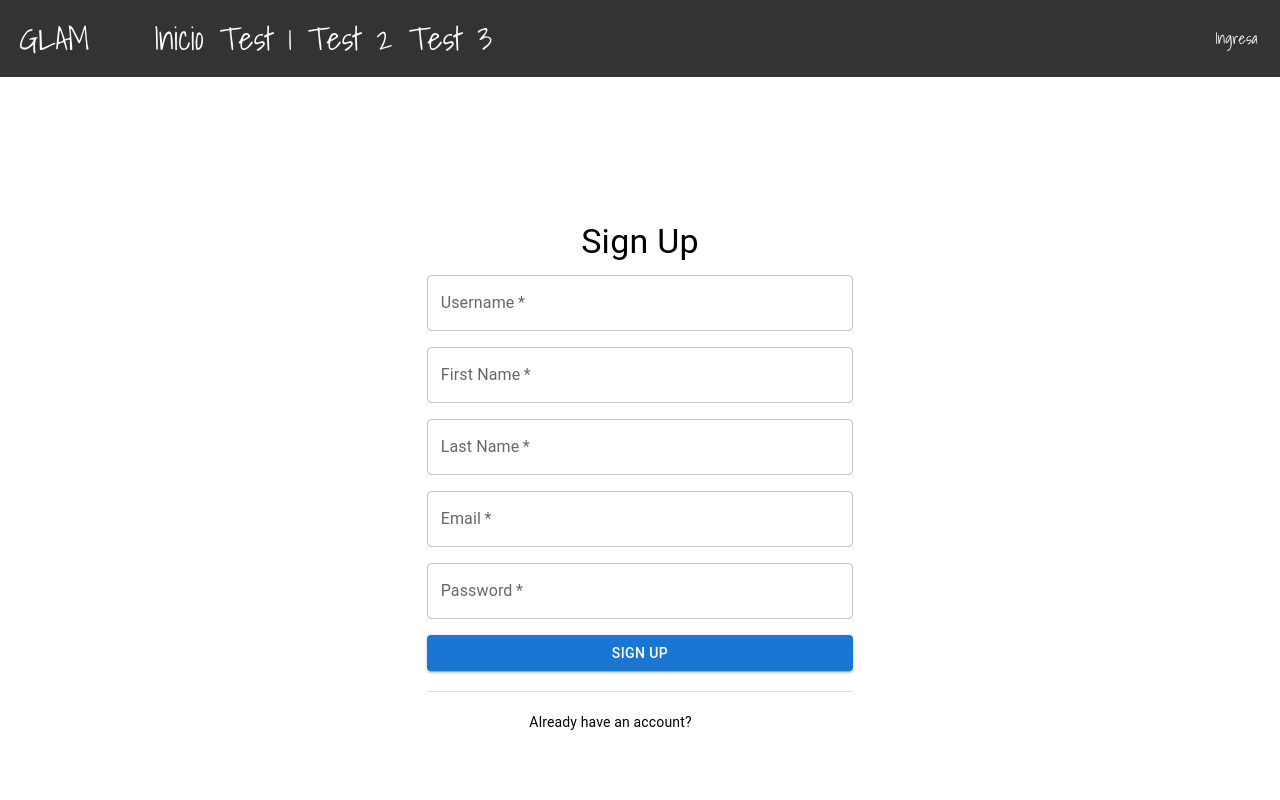
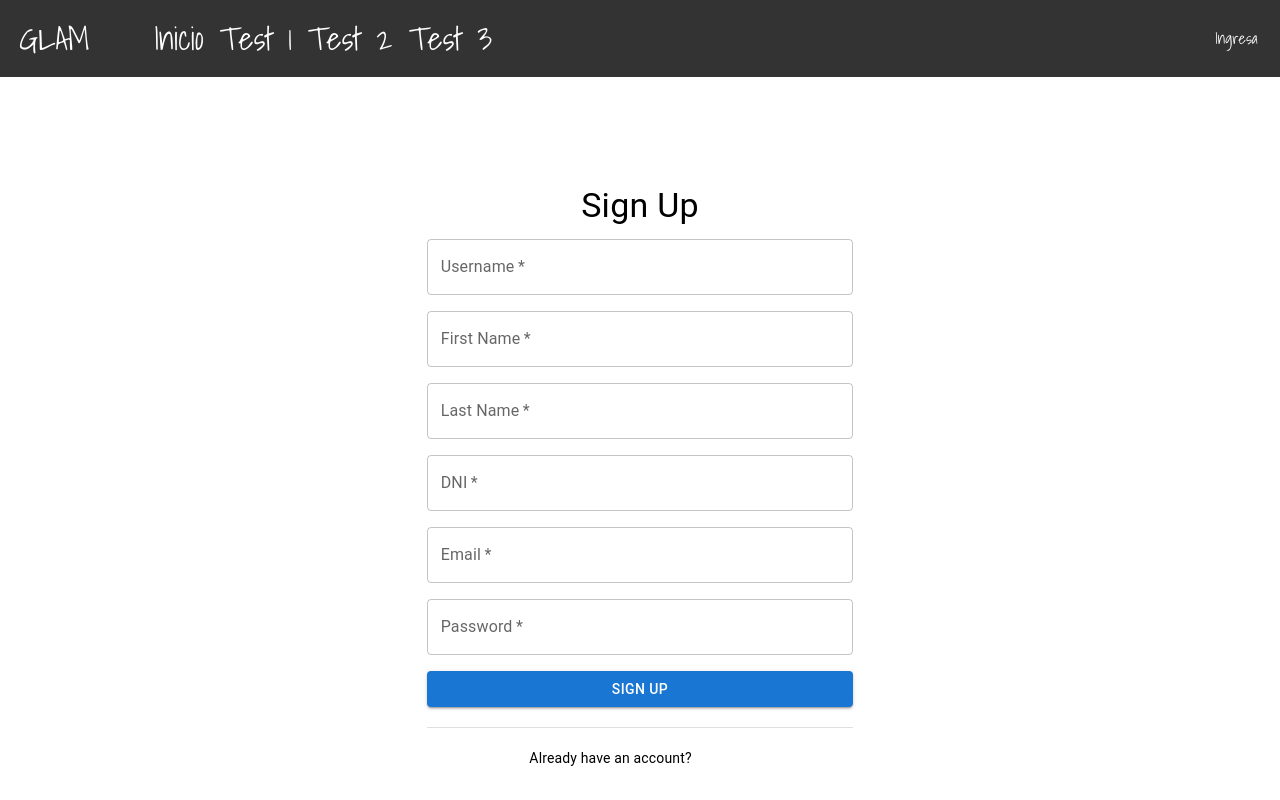
Before and after one commit to Jose-Burgos/GLAM-Front-End, a React (Vite) app: page /sign_up in a window 1280 px wide. Shown: the top 800 px of the page. Built offline with nearby package versions, Linux system fonts and the light colour scheme; no server answers; the database is empty.

Commit message:
<fix>: add identification field to user signup test

```diff
--- a/src/views/signUp.tsx
+++ b/src/views/signUp.tsx
@@ -6,6 +6,7 @@ interface SignUpForm {
   username: string
   first_name: string
   last_name: string
+  identification: string
   email: string
   password: string
 }
@@ -15,6 +16,7 @@ export const SignUp = () => {
     username: '',
     first_name: '',
     last_name: '',
+    identification: '',
     email: '',
     password: '',
   }
@@ -22,7 +24,7 @@ export const SignUp = () => {
 
   const handleChange = (e: any) => {
     const { name: key, value } = e.target
-    console.log(key, value)
+    // console.log(key, value)
     setFormData((prevData: SignUpForm) => ({
       ...prevData,
       [key]: value,
@@ -31,7 +33,7 @@ export const SignUp = () => {
 
   const handleSubmit = async (e: React.FormEvent<HTMLFormElement>) => {
     e.preventDefault()
-    const { username, first_name, last_name, email, password } = formData
+    const { username, first_name, last_name, identification, email, password } = formData
     console.log(formData)
 
     const { data, error } = await supabase.auth.signUp({
@@ -42,6 +44,7 @@ export const SignUp = () => {
           username,
           first_name,
           last_name,
+          identification,
         },
       },
     })
@@ -96,6 +99,17 @@ export const SignUp = () => {
             </Grid>
             <Grid item xs={12}>
               <TextField
+                label="DNI"
+                name="identification"
+                variant="outlined"
+                fullWidth
+                required
+                value={formData.identification}
+                onChange={handleChange}
+              />
+            </Grid>
+            <Grid item xs={12}>
+              <TextField
                 label="Email"
                 type="email"
                 name="email"
```
